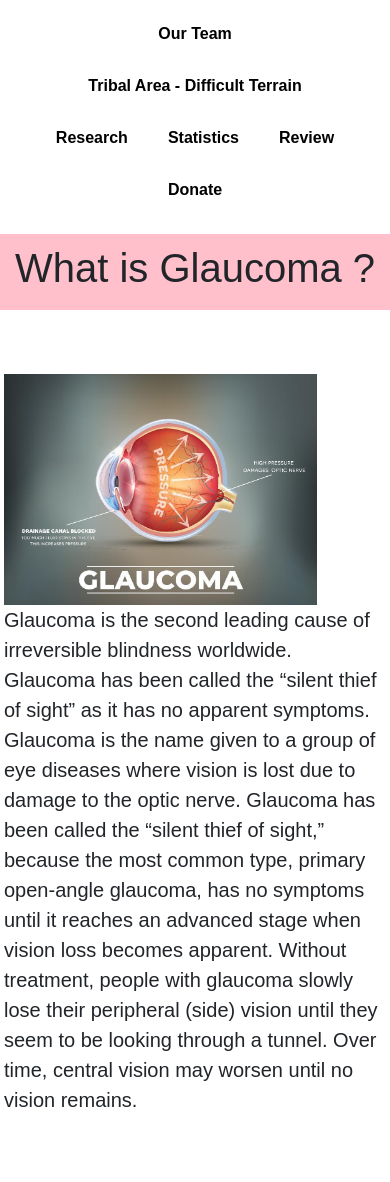
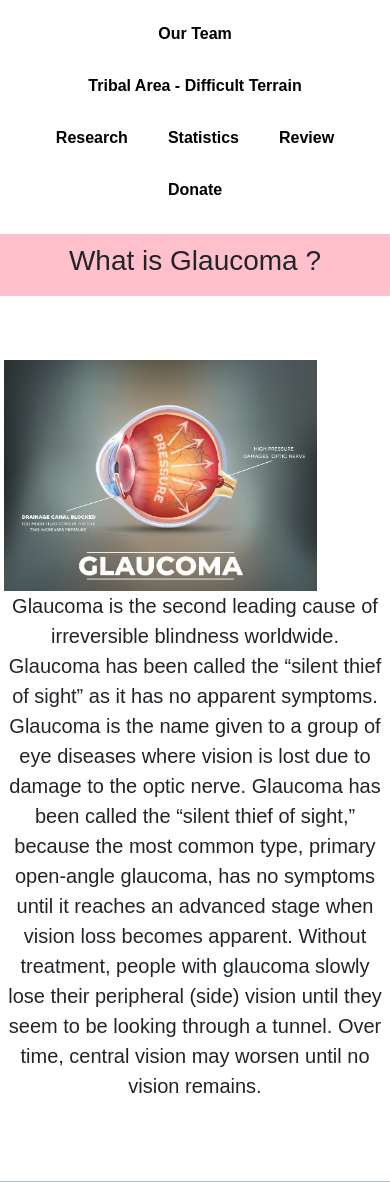
Before and after one commit to lingareddy12/simadrisuryaeyehospital, a Flask app: page /Glaucoma in a window 390 px wide. Shown: the part 451-1633 px from the top of the page. Run offline with Flask 3, Linux system fonts and the light colour scheme; some libraries are stand-ins or nearby versions.

Commit message:
udpated pics

```diff
--- a/templates/aboutus.html
+++ b/templates/aboutus.html
@@ -349,6 +349,12 @@
 
         }
 
+        @media (max-width: 400px) {
+            #carousal {
+                height: 45vh;
+            }
+        }
+
     </style>
 </head>
 <body>
--- a/templates/glaucoma.html
+++ b/templates/glaucoma.html
@@ -204,6 +204,20 @@
                 padding:0px;
             }
         }
+        @media screen and (max-width: 480px) {
+
+            #headertxt{
+                font-size: 28px;
+            }
+
+            .lead{
+                text-align:center;
+                font-size: 16px;
+            }
+
+        }
+
+
 
 
 
@@ -216,7 +230,7 @@
 
 
     <div id='header'>
-        <h1>What is Glaucoma ?</h1>
+        <h1 id="headertxt">What is Glaucoma ?</h1>
     </div>
 
     <div class="container col-xxl-8 px-1 py-3">
--- a/templates/home.html
+++ b/templates/home.html
@@ -432,14 +432,14 @@
     background-repeat: no-repeat;
 
     width: 100%;
-    height: calc(80vh - 220px);
+    height: 45vh;
 
         }
 
 
             @media (max-width: 400px) {
                 .background-image {
-                    height: calc(80vh - 200px);
+                    height: 45vh;
                 }
             }
 
```
